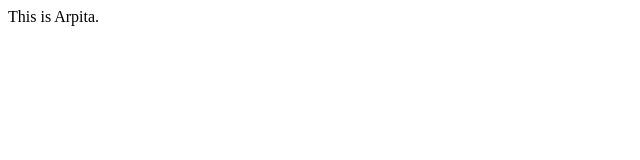
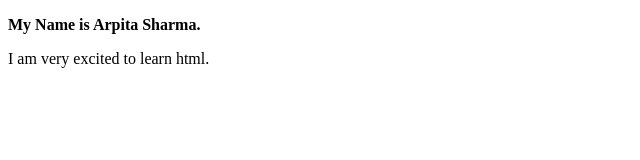
Before and after one commit to ashish8796/learning-web, a plain HTML site: page first_day.html in a window 1280 px wide. Shown: the whole page, without its empty margins (0-640 px from the left). Drawn offline with Linux system fonts and the light colour scheme.

Commit message:
first command

```diff
--- a/day-1/day1.html
+++ b/first_day.html
@@ -4,9 +4,10 @@
     <meta charset="UTF-8">
     <meta http-equiv="X-UA-Compatible" content="IE=edge">
     <meta name="viewport" content="width=device-width, initial-scale=1.0">
-    <title>Document</title>
+    <title>My First Day Of Learning</title>
 </head>
 <body>
-    This is Arpita.
+   <p> <b>My Name is Arpita Sharma.</b></p>
+   <p>I am very excited to learn html.</p>
 </body>
 </html>
```
